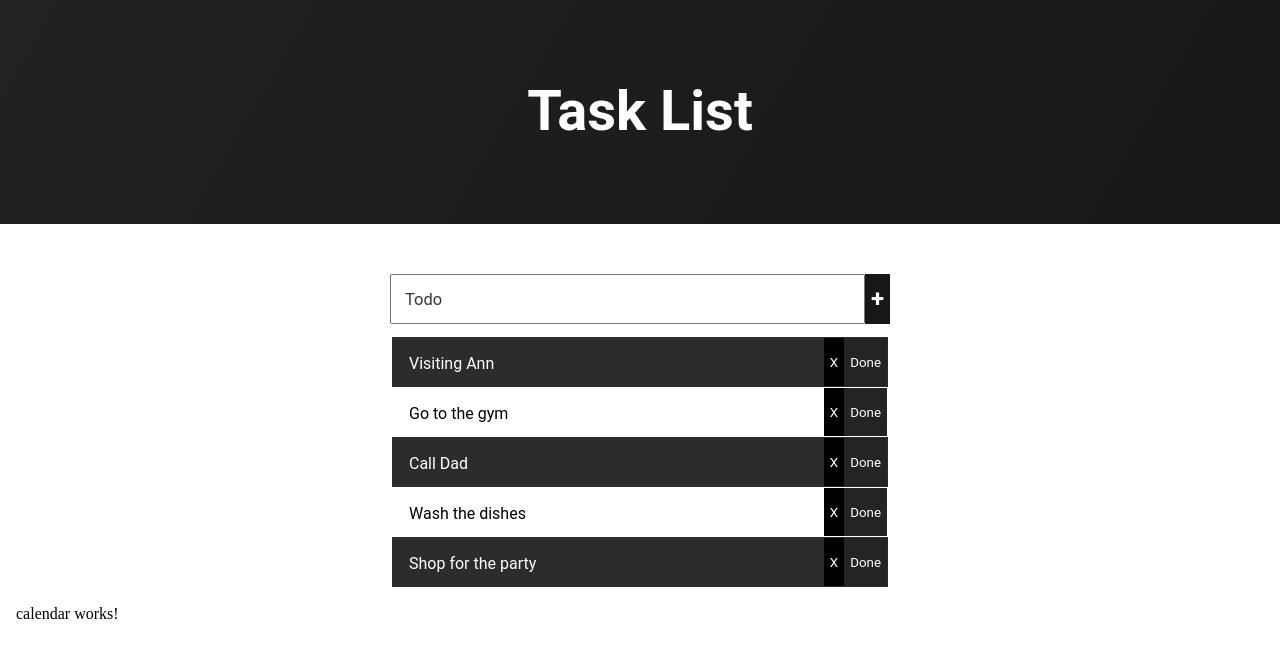
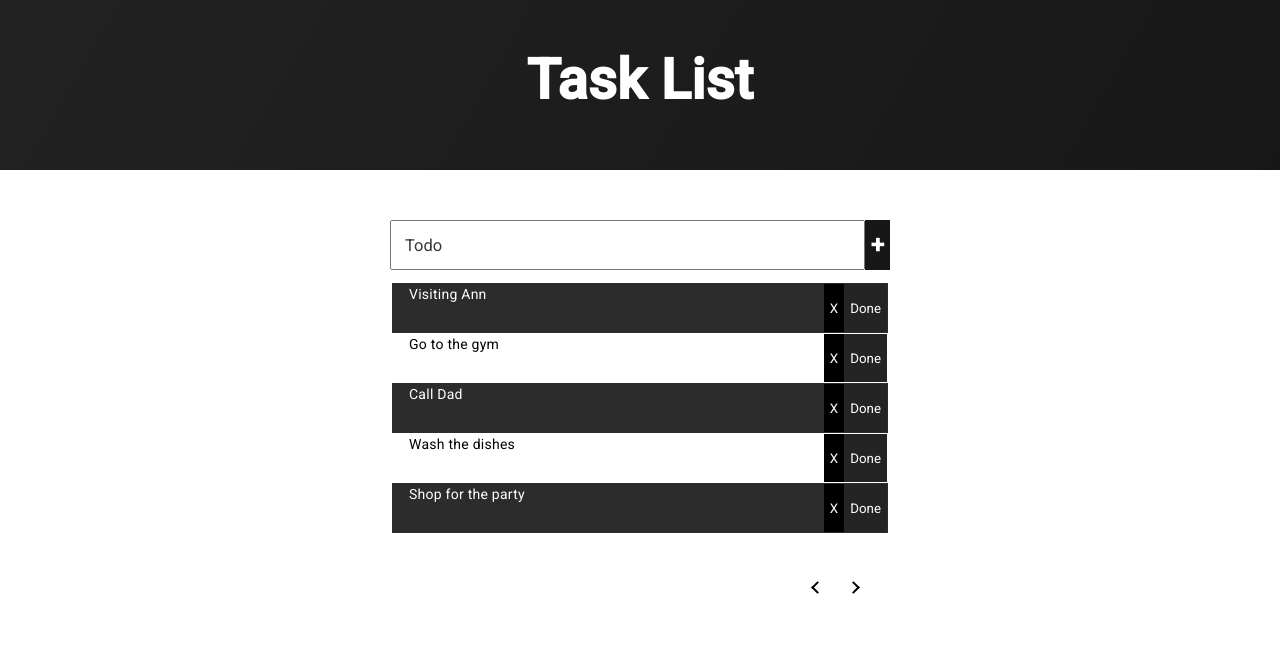
Before and after one commit to jbthecoder5/angular-todo-list-app, an Angular app: page / in a window 1280 px wide. Shown: the top 658 px of the page. Built offline with nearby package versions, Linux system fonts and the light colour scheme.

Commit message:
used ng add to add the material dependecies, added those dependecies to the app.module.ts file and calendar module file. Made small changes to the claendar component html and css file.

```diff
--- a/angular.json
+++ b/angular.json
@@ -25,6 +25,7 @@
               "src/assets"
             ],
             "styles": [
+              "@angular/material/prebuilt-themes/pink-bluegrey.css",
               "src/styles.css"
             ],
             "scripts": []
@@ -87,6 +88,7 @@
               "src/assets"
             ],
             "styles": [
+              "@angular/material/prebuilt-themes/pink-bluegrey.css",
               "src/styles.css"
             ],
             "scripts": []
--- a/package.json
+++ b/package.json
@@ -11,10 +11,12 @@
   "private": true,
   "dependencies": {
     "@angular/animations": "^15.0.0",
+    "@angular/cdk": "^15.0.1",
     "@angular/common": "^15.0.0",
     "@angular/compiler": "^15.0.0",
     "@angular/core": "^15.0.0",
     "@angular/forms": "^15.0.0",
+    "@angular/material": "^15.0.1",
     "@angular/platform-browser": "^15.0.0",
     "@angular/platform-browser-dynamic": "^15.0.0",
     "@angular/router": "^15.0.0",
--- a/src/app/calendar/calendar.component.css
+++ b/src/app/calendar/calendar.component.css
@@ -0,0 +1,8 @@
+div {
+  display: flex;
+  justify-content: center;
+}
+
+mat-calendar {
+  width: 500px;
+}
--- a/src/app/calendar/calendar.component.html
+++ b/src/app/calendar/calendar.component.html
@@ -1 +1,3 @@
-<p>calendar works!</p>
+<div>
+  <mat-calendar></mat-calendar>
+</div>
--- a/src/index.html
+++ b/src/index.html
@@ -6,8 +6,11 @@
   <base href="/">
   <meta name="viewport" content="width=device-width, initial-scale=1">
   <link rel="icon" type="image/x-icon" href="favicon.ico">
+  <link rel="preconnect" href="https://fonts.gstatic.com">
+  <link href="https://fonts.googleapis.com/css2?family=Roboto:wght@300;400;500&display=swap" rel="stylesheet">
+  <link href="https://fonts.googleapis.com/icon?family=Material+Icons" rel="stylesheet">
 </head>
-<body>
+<body class="mat-typography">
   <app-root></app-root>
 </body>
 </html>
--- a/src/styles.css
+++ b/src/styles.css
@@ -1 +1,4 @@
 /* You can add global styles to this file, and also import other style files */
+
+html, body { height: 100%; }
+body { margin: 0; font-family: Roboto, "Helvetica Neue", sans-serif; }
```
Also changed, not shown: src/app/calendar/calendar.module.ts (+9 -1 lines), 1 other file (tests, documents, lock files or other folders).
